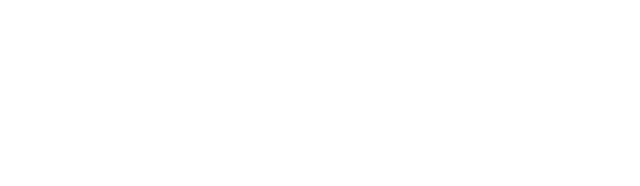
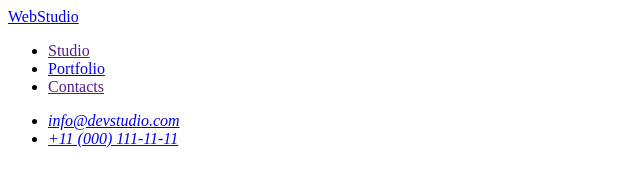
Before and after one commit to romantkach/goit-markup-hw-01, a plain HTML site: page pages/portfolio.html in a window 1280 px wide. Shown: the whole page, without its empty margins (0-640 px from the left). Drawn offline with Linux system fonts and the light colour scheme.

Commit message:
Update portfolio.html

```diff
--- a/pages/portfolio.html
+++ b/pages/portfolio.html
@@ -9,5 +9,26 @@
 
   <body>
     <!-- Шапка сайту -->
+    <header>
+      <nav>
+        <a href="./index.html">WebStudio</a>
+
+        <ul>
+          <li><a href="">Studio</a></li>
+          <li><a href="./pages/portfolio.html">Portfolio</a></li>
+          <li><a href="">Contacts</a></li>
+        </ul>
+      </nav>
+      <address>
+        <ul>
+          <li>
+            <a href="mailto:info@devstudio.com">info@devstudio.com</a>
+          </li>
+          <li>
+            <a href="tel:+110001111111">+11 (000) 111-11-11</a>
+          </li>
+        </ul>
+      </address>
+    </header>
   </body>
 </html>
```
